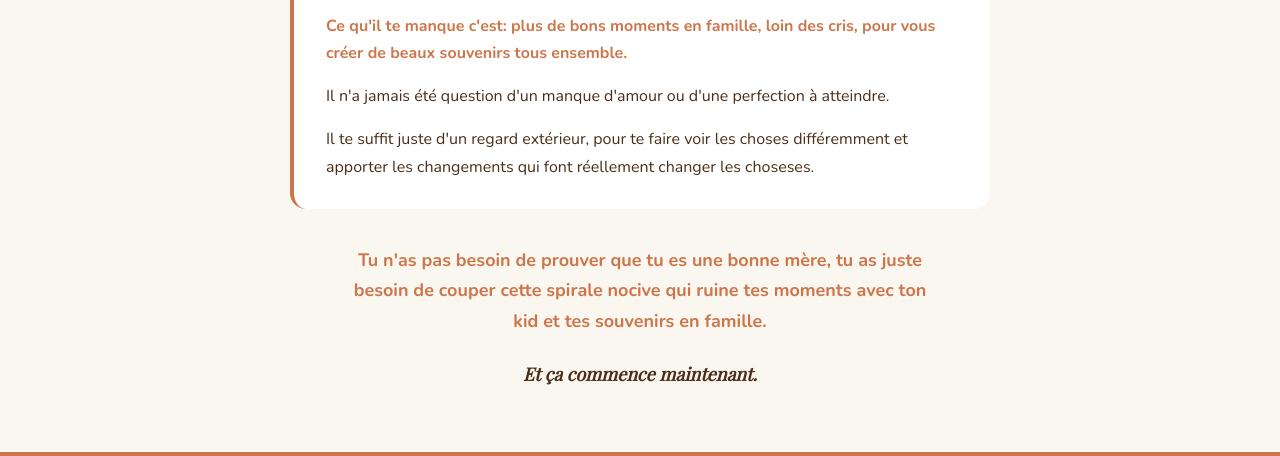
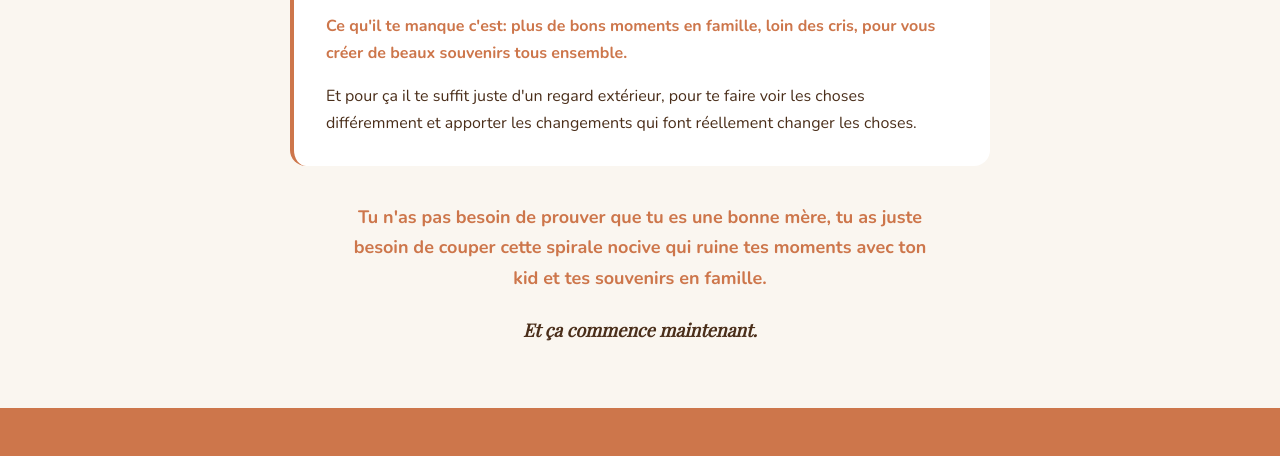
Before and after one commit to MonicaBonetti/modules, a plain HTML site: page index.html in a window 1280 px wide. Shown: the part 7380-7836 px from the top of the page. Drawn offline with nearby package versions, Linux system fonts and the light colour scheme; a web font is replaced by a local one.

Commit message:
Update index.html

```diff
--- a/index.html
+++ b/index.html
@@ -695,8 +695,7 @@ p{font-size:18px;}
       <p style="color:var(--brun);font-size:16px;line-height:1.7;text-align:left;margin:0;"><span style="color:var(--terra);font-weight:700;">Tu connais cette spirale qui te bouffe ?</span> Toi, ton couple, le lien avec ton kid et vos souvenirs en famille.</p>
       <p style="color:var(--brun);font-size:16px;line-height:1.7;text-align:left;margin:0;">Être une bonne mère, ce n'est pas se sacrifier et s'éteindre un peu plus chaque jour.<br><br> C'est faire ce que tu fais déjà chaque jour: aimer ton kid, lui cuisiner des pâtes (évidemment parce qu'il adore ça, pas parce que c'est easy 😉), soigner ses bobos et tout simplement ne plus imaginer ta vie sans lui.</p>
       <p style="color:var(--brun);font-size:16px;line-height:1.7;text-align:left;margin:0;"><span style="color:var(--terra);font-weight:700;">Ce qu'il te manque c'est: plus de bons moments en famille, loin des cris, pour vous créer de beaux souvenirs tous ensemble.</p>
-      <p style="color:var(--brun);font-size:16px;line-height:1.7;text-align:left;margin:0;">Il n'a jamais été question d'un manque d'amour ou d'une perfection à atteindre.
-      <p style="color:var(--brun);font-size:16px;line-height:1.7;text-align:left;margin:0;">Il te suffit juste d'un regard extérieur, pour te faire voir les choses différemment et apporter les changements qui font réellement changer les choseses.</p>
+      <p style="color:var(--brun);font-size:16px;line-height:1.7;text-align:left;margin:0;">Et pour ça il te suffit juste d'un regard extérieur, pour te faire voir les choses différemment et apporter les changements qui font réellement changer les choses.</p>
     </div>
     <p style="max-width:600px;margin:36px auto 0;color:var(--terra);font-size:18px;font-weight:700;text-align:center;line-height:1.7;">Tu n'as pas besoin de prouver que tu es une bonne mère, tu as juste besoin de couper cette spirale nocive qui ruine tes moments avec ton kid et tes souvenirs en famille.</p>
     <p style="max-width:600px;margin:24px auto 0;color:var(--brun);font-size:18px;font-weight:700;text-align:center;line-height:1.5;font-family:'Playfair Display',serif;font-style:italic;">Et ça commence maintenant.</p>
```
